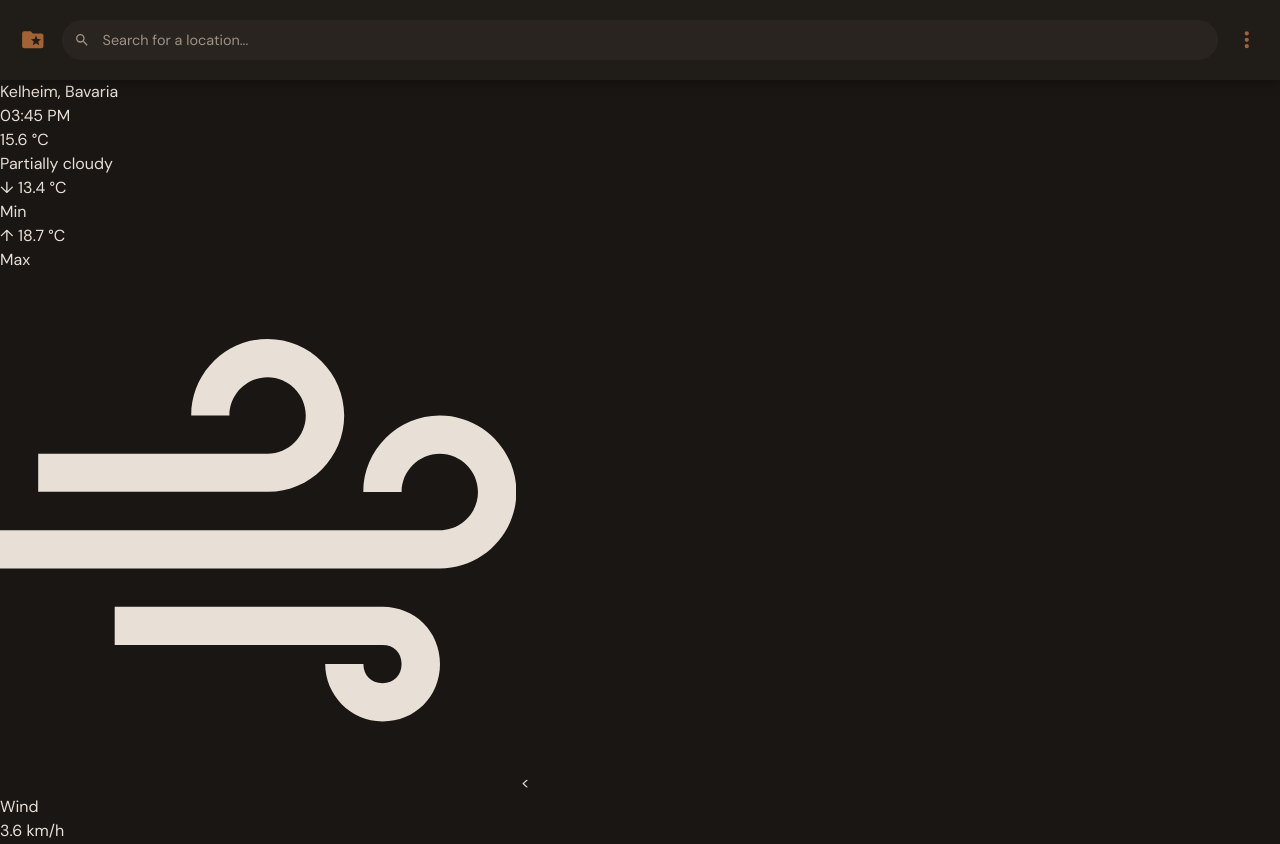
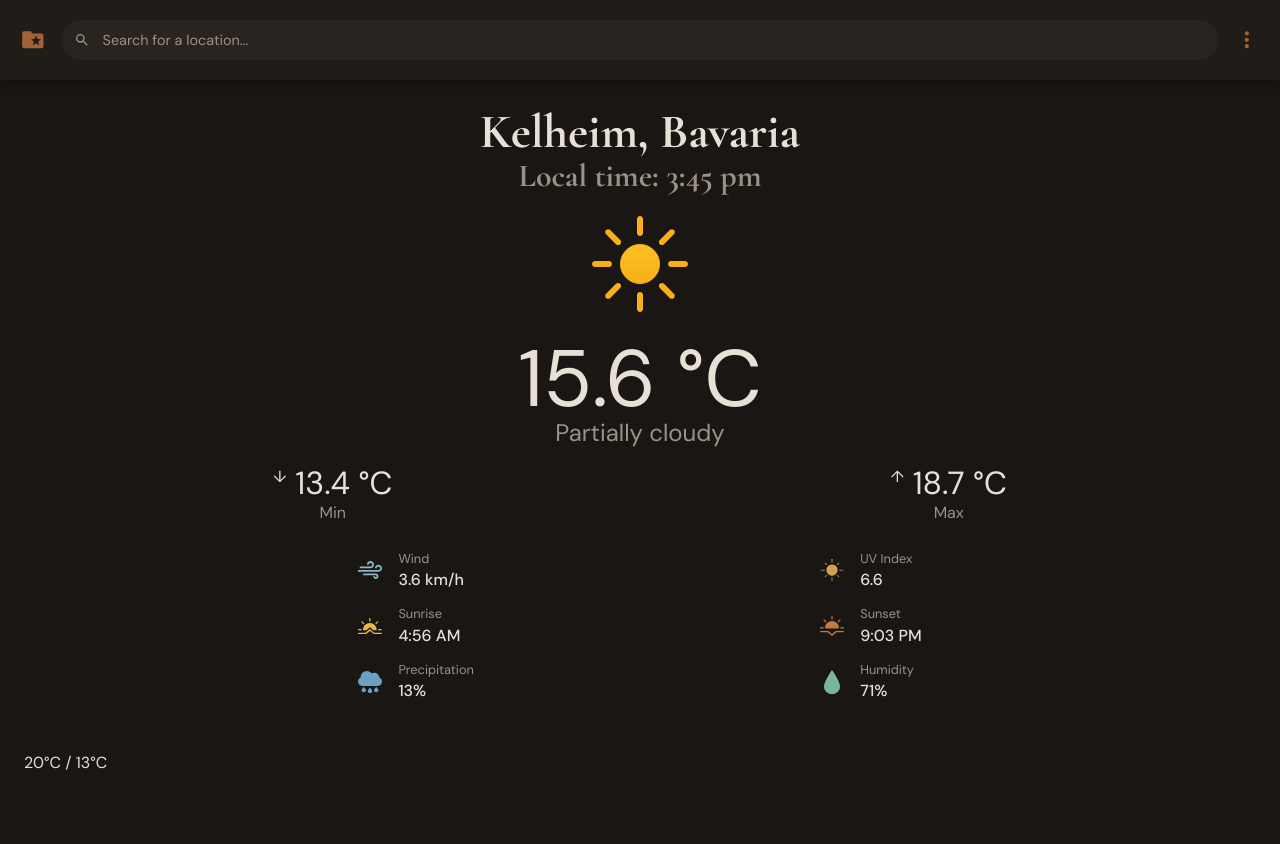
Before and after one commit to alexandrr2222/weatherApp, a website built with webpack: page src/template.html in a window 1280 px wide. Shown: the top 844 px of the page. After the commit the page ends 800 px from the top, so only its background shows below. Built offline with nearby package versions, Linux system fonts and the light colour scheme; no server answers.

Commit message:
Add fetching weather data and creating custom obj

```diff
--- a/src/css/main.css
+++ b/src/css/main.css
@@ -0,0 +1,141 @@
+main {
+  padding: 1.5rem;
+}
+.summaryCont {
+  display: flex;
+  flex-direction: column;
+  align-items: center;
+}
+.cityName {
+  font-family: "Cormorant Garamond", serif;
+  font-size: 3rem;
+  font-weight: bold;
+  margin-top: -0.5rem;
+  margin-bottom: -1rem;
+}
+.currentTime {
+  font-family: "Cormorant Garamond", serif;
+  font-weight: bold;
+  color: var(--text-muted);
+  font-size: 2rem;
+}
+.mainWeatherIcon svg {
+  height: 8rem;
+  width: auto;
+  margin-bottom: -1rem;
+}
+.mainDegrees {
+  font-size: 5rem;
+  font-weight: 400;
+  margin-bottom: -1.5rem;
+}
+.weatherDesc {
+  color: var(--text-muted);
+  font-size: 1.5rem;
+  margin-bottom: 0.5rem;
+}
+.minmaxCont {
+  display: flex;
+  justify-content: space-around;
+  width: 100%;
+}
+.minIcon,
+.maxIcon {
+  font-size: 1rem;
+  vertical-align: super;
+}
+.minCont,
+.maxCont {
+  display: flex;
+  flex-direction: column;
+  align-items: center;
+}
+.minNumbers,
+.maxNumbers {
+  font-size: 2rem;
+  margin-bottom: -0.4rem;
+}
+.minDesc,
+.maxDesc {
+  color: var(--text-muted);
+  font-size: 1rem;
+}
+.detailsCont {
+  margin-top: 1.5rem;
+  display: grid;
+  justify-content: space-evenly;
+  gap: 0.75rem;
+  grid-template-areas:
+    "wind UV"
+    "sunrise sunset"
+    "rain humidity";
+}
+.cardCont {
+  display: flex;
+  align-items: center;
+  gap: 1rem;
+}
+.windCont {
+  grid-area: wind;
+}
+.uvCont {
+  grid-area: UV;
+}
+.sunriseCont {
+  grid-area: sunrise;
+}
+.sunsetCont {
+  grid-area: sunset;
+}
+.precipitationCont {
+  grid-area: rain;
+}
+.humidityCont {
+  grid-area: humidity;
+}
+.windCont .cardIcon svg {
+  color: #8bb8c4;
+}
+.uvCont .cardIcon svg {
+  color: #d4a054;
+}
+.sunriseCont .cardIcon svg {
+  color: #e8b84a;
+}
+.sunsetCont .cardIcon svg {
+  color: #c47a3a;
+}
+.precipitationCont .cardIcon svg {
+  color: #6b9fc4;
+}
+.humidityCont .cardIcon svg {
+  color: #7ab5a0;
+}
+.cardIcon svg {
+  max-width: 100%;
+  max-height: 100%;
+}
+.cardIcon {
+  height: 1.5rem;
+  width: 1.5rem;
+  display: flex;
+  justify-content: center;
+  align-items: center;
+  flex-shrink: 0;
+}
+.cardTitle {
+  font-size: 0.8rem;
+  color: var(--text-muted);
+  margin-bottom: 0.125rem;
+}
+
+.cardResult {
+  margin-top: -0.1rem;
+  font-size: 1rem;
+  color: var(--text);
+  font-weight: 500;
+  display: block;
+}
+.hourlyCont {
+  margin-top: 3rem;
+}
--- a/src/js/icons.js
+++ b/src/js/icons.js
@@ -83,7 +83,7 @@ export const StaticIconData = [
 <g>
 </g>
 </svg>
-<`,
+`,
   },
   {
     uvIcon: `<?xml version="1.0" ?><svg viewBox="0 0 64 64" xmlns="http://www.w3.org/2000/svg"><title/><g id="Sun"><circle cx="32" cy="32" r="15"/><path d="M32,13a1,1,0,0,1-1-1V3a1,1,0,0,1,2,0v9A1,1,0,0,1,32,13Z"/><path d="M17.8574,18.8579a.9964.9964,0,0,1-.707-.293l-4.2422-4.2426a1,1,0,1,1,1.4141-1.4141l4.2422,4.2427a1,1,0,0,1-.7071,1.707Z"/><path d="M12,33H3a1,1,0,0,1,0-2h9a1,1,0,0,1,0,2Z"/><path d="M13.6152,51.3848a1,1,0,0,1-.707-1.7071L17.15,45.4351a1,1,0,1,1,1.4141,1.414l-4.2422,4.2427A.9969.9969,0,0,1,13.6152,51.3848Z"/><path d="M32,62a1,1,0,0,1-1-1V52a1,1,0,0,1,2,0v9A1,1,0,0,1,32,62Z"/><path d="M50.3848,51.3848a.9969.9969,0,0,1-.7071-.293l-4.2422-4.2427a1,1,0,1,1,1.4141-1.414l4.2422,4.2426a1,1,0,0,1-.707,1.7071Z"/><path d="M61,33H52a1,1,0,0,1,0-2h9a1,1,0,0,1,0,2Z"/><path d="M46.1426,18.8579a1,1,0,0,1-.7071-1.707l4.2422-4.2427a1,1,0,0,1,1.4141,1.4141L46.85,18.5649A.9964.9964,0,0,1,46.1426,18.8579Z"/></g></svg>`,
--- a/src/js/index.js
+++ b/src/js/index.js
@@ -2,8 +2,10 @@ import "../css/reset.css";
 import "../css/global.css";
 import "../css/header.css";
 import "../css/favoritesNav.css";
+import "../css/main.css";
 import { initStaticIcons, StaticIconData } from "./icons.js";
 import { manipulateClass } from "./helperFunctions.js";
+import { getWeatherData } from "./weatherData.js";
 
 const settingsButton = document.querySelector(".settingsButton");
 const settingsMenu = document.querySelector(".settingsMenu");
@@ -12,7 +14,7 @@ const overlay = document.querySelector(".overlay");
 const nav = document.querySelector("nav");
 const closeIcon = document.querySelector(".closeIcon");
 const weatherSearch = document.querySelector("#weatherSearch");
-
+getWeatherData("prague");
 initStaticIcons(StaticIconData);
 manipulateClass(settingsButton, settingsMenu, "active", "toggle");
 manipulateClass(favBoxIcon, [overlay, nav], "active", "add");
@@ -33,6 +35,31 @@ nav.style.transition = "none";
 requestAnimationFrame(() => {
   nav.style.transition = "";
 });
+
+const mainWeatherIcon = document.querySelector(".mainWeatherIcon");
+mainWeatherIcon.innerHTML = `<svg viewBox="0 0 128 128" fill="none" xmlns="http://www.w3.org/2000/svg">
+<g id="clear-day">
+<g id="Sun">
+<circle id="Core" cx="64" cy="63.9999" r="19.5" fill="url(#paint0_linear_1802_5186)" stroke="#F8AF18"/>
+<g id="Rays">
+<path d="M61 19C61 17.3431 62.3431 16 64 16C65.6568 16 67 17.3431 67 19V33C67 34.6569 65.6568 36 64 36C62.3431 36 61 34.6569 61 33V19Z" fill="#F8AF18"/>
+<path d="M93.6985 30.0589C94.87 28.8873 96.7696 28.8873 97.9411 30.0589C99.1127 31.2304 99.1127 33.1299 97.9411 34.3015L88.0416 44.201C86.8701 45.3726 84.9706 45.3726 83.799 44.201C82.6274 43.0294 82.6274 41.1299 83.799 39.9584L93.6985 30.0589Z" fill="#F8AF18"/>
+<path d="M109 61C110.657 61 112 62.3432 112 64C112 65.6569 110.657 67 109 67H95C93.3431 67 92 65.6569 92 64C92 62.3432 93.3431 61 95 61H109Z" fill="#F8AF18"/>
+<path d="M97.9411 93.6985C99.1127 94.8701 99.1127 96.7696 97.9411 97.9411C96.7696 99.1127 94.8701 99.1127 93.6985 97.9411L83.799 88.0416C82.6274 86.8701 82.6274 84.9706 83.799 83.799C84.9706 82.6274 86.8701 82.6274 88.0416 83.799L97.9411 93.6985Z" fill="#F8AF18"/>
+<path d="M61 95C61 93.3431 62.3431 92 64 92C65.6568 92 67 93.3431 67 95V109C67 110.657 65.6568 112 64 112C62.3431 112 61 110.657 61 109V95Z" fill="#F8AF18"/>
+<path d="M39.9584 83.799C41.1299 82.6274 43.0294 82.6274 44.201 83.799C45.3726 84.9706 45.3726 86.8701 44.201 88.0416L34.3015 97.9411C33.1299 99.1127 31.2304 99.1127 30.0589 97.9411C28.8873 96.7696 28.8873 94.87 30.0589 93.6985L39.9584 83.799Z" fill="#F8AF18"/>
+<path d="M33 61C34.6569 61 36 62.3431 36 64C36 65.6568 34.6569 67 33 67H19C17.3431 67 16 65.6568 16 64C16 62.3431 17.3431 61 19 61H33Z" fill="#F8AF18"/>
+<path d="M44.201 39.9584C45.3726 41.1299 45.3726 43.0294 44.201 44.201C43.0294 45.3726 41.1299 45.3726 39.9584 44.201L30.0589 34.3015C28.8873 33.1299 28.8873 31.2305 30.0589 30.0589C31.2305 28.8873 33.1299 28.8873 34.3015 30.0589L44.201 39.9584Z" fill="#F8AF18"/>
+<animateTransform attributeName="transform" type="rotate" values="0 64.0 64.0;360 64.0 64.0" dur="30s" begin="0s" repeatCount="indefinite"/></g>
+</g>
+</g>
+<defs>
+<linearGradient id="paint0_linear_1802_5186" x1="64" y1="43.9999" x2="64" y2="83.9999" gradientUnits="userSpaceOnUse">
+<stop stop-color="#FBBF24"/>
+<stop offset="1" stop-color="#F8AF18"/>
+</linearGradient>
+</defs>
+</svg>`;
 // #######
 
 // commit often
--- /dev/null
+++ b/src/js/weatherData.js
@@ -0,0 +1,59 @@
+export async function getWeatherData(location) {
+  try {
+    const response = await fetch(
+      `https://api.weatherapi.com/v1/forecast.json?key=c284ebc64e014691990183005260306&q=${location}&days=3&aqi=no&alerts=no`,
+    );
+    const responseData = await response.json();
+    console.log(responseData);
+    return createWeatherObject(responseData);
+  } catch (error) {
+    console.log(error);
+  }
+}
+function createWeatherObject(responseData) {
+  const w = {
+    location: {
+      name: responseData.location.name + ", " + responseData.location.region,
+      localTime: responseData.location.localtime,
+    },
+    current: {
+      temp: responseData.current.temp_c,
+      description: responseData.current.condition.text,
+      minTemp: responseData.forecast.forecastday[0].day.mintemp_c,
+      maxTemp: responseData.forecast.forecastday[0].day.maxtemp_c,
+      wind: responseData.current.wind_kph,
+      uv: responseData.current.uv,
+      sunrise: responseData.forecast.forecastday[0].astro.sunrise,
+      sunset: responseData.forecast.forecastday[0].astro.sunset,
+      rain: responseData.current.chance_of_rain,
+      humidity: responseData.current.humidity,
+      isDay: responseData.current.is_day,
+    },
+    days: responseData.forecast.forecastday.map((d) => ({
+      minTemp: d.day.mintemp_c,
+      maxTemp: d.day.maxtemp_c,
+      sunrise: d.astro.sunrise,
+      sunset: d.astro.sunset,
+      avgTemp: d.day.avgtemp_c,
+      avgDescription: d.day.condition.text,
+      maxWind: d.day.maxwind_kph,
+      avgUV: d.day.uv,
+      avgRain: d.day.daily_chance_of_rain,
+      avgHumidity: d.day.avghumidity,
+      hours: d.hour.map((h) => ({
+        displayedTime: h.time_epoch,
+        temp: h.temp_c,
+        description: h.condition.text,
+        wind: h.wind_kph,
+        uv: h.uv,
+        rain: h.chance_of_rain,
+        humidity: h.humidity,
+        isDay: h.is_day,
+      })),
+    })),
+  };
+  console.log(w);
+}
+
+// kdyz je noc {night}_{object.description}
+// jinak {object.description}
--- a/src/template.html
+++ b/src/template.html
@@ -76,13 +76,19 @@
     <main>
       <section class="summaryCont">
         <h1 class="cityName">Kelheim, Bavaria</h1>
-        <time datetime="15:45">03:45 PM</time>
+        <p class="currentTime">
+          <span>Local time: </span>
+          <time datetime="15:45">3:45 pm</time>
+          <!-- add Forecast for: Today, 16:00 -->
+        </p>
         <div class="mainWeatherIcon"></div>
-        <p><span id="degrees">15.6</span> <span class="tempUnit">°C</span></p>
+        <p class="mainDegrees">
+          <span id="degrees">15.6</span> <span class="tempUnit">°C</span>
+        </p>
         <p class="weatherDesc">Partially cloudy</p>
         <div class="minmaxCont">
           <div class="minCont">
-            <p>
+            <p class="minNumbers">
               <span class="minIcon">↓</span>
               <span id="degreesMin">13.4</span>
               <span class="tempUnit">°C</span>
@@ -90,7 +96,7 @@
             <p class="minDesc">Min</p>
           </div>
           <div class="maxCont">
-            <p>
+            <p class="maxNumbers">
               <span class="maxIcon">↑</span>
               <span id="degreesMax">18.7</span>
               <span class="tempUnit">°C</span>
@@ -100,7 +106,7 @@
         </div>
       </section>
       <section class="detailsCont">
-        <div class="cardCont">
+        <div class="cardCont windCont">
           <div class="cardIcon windIcon"></div>
           <div class="cardDesc">
             <p class="cardTitle">Wind</p>
@@ -109,39 +115,37 @@
             </p>
           </div>
         </div>
-        <div class="cardCont">
+        <div class="cardCont uvCont">
           <div class="cardIcon uvIcon"></div>
           <div class="cardDesc">
             <p class="cardTitle">UV Index</p>
             <p class="cardResult" id="uvIndex">6.6</p>
           </div>
         </div>
-        <div class="cardCont">
+        <div class="cardCont sunriseCont">
           <div class="cardIcon sunriseIcon"></div>
           <div class="cardDesc">
             <p class="cardTitle">Sunrise</p>
             <time datetime="04:56" class="cardResult" id="sunrise"
-              >04:56 AM</time
+              >4:56 AM</time
             >
           </div>
         </div>
-        <div class="cardCont">
+        <div class="cardCont sunsetCont">
           <div class="cardIcon sunsetIcon"></div>
           <div class="cardDesc">
             <p class="cardTitle">Sunset</p>
-            <time datetime="21:03" class="cardResult" id="sunset"
-              >09:03 PM</time
-            >
+            <time datetime="21:03" class="cardResult" id="sunset">9:03 PM</time>
           </div>
         </div>
-        <div class="cardCont">
+        <div class="cardCont precipitationCont">
           <div class="cardIcon rainIcon"></div>
           <div class="cardDesc">
             <p class="cardTitle">Precipitation</p>
             <p class="cardResult" id="precipitation">13%</p>
           </div>
         </div>
-        <div class="cardCont">
+        <div class="cardCont humidityCont">
           <div class="cardIcon humidityIcon"></div>
           <div class="cardDesc">
             <p class="cardTitle">Humidity</p>
```
